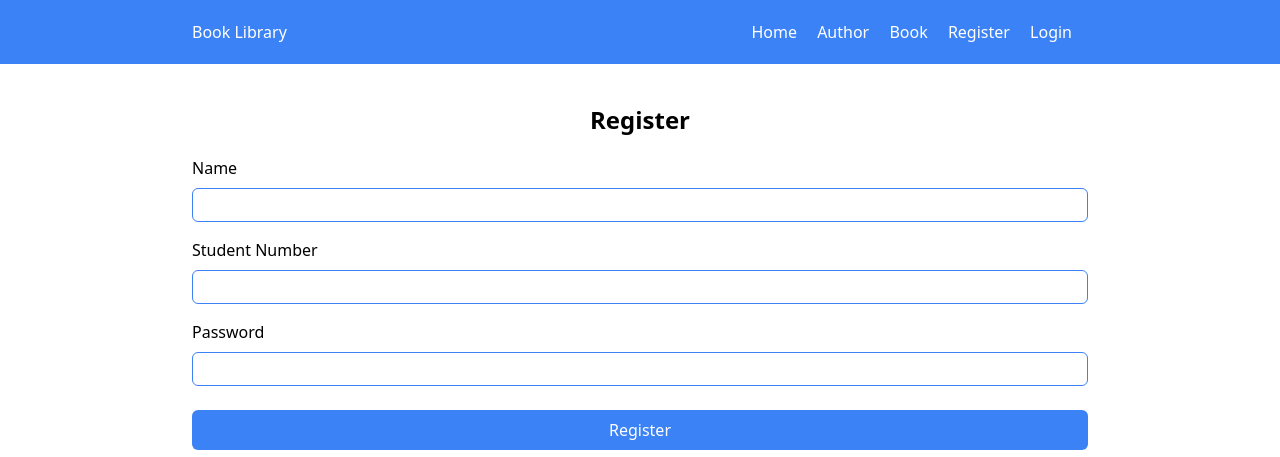
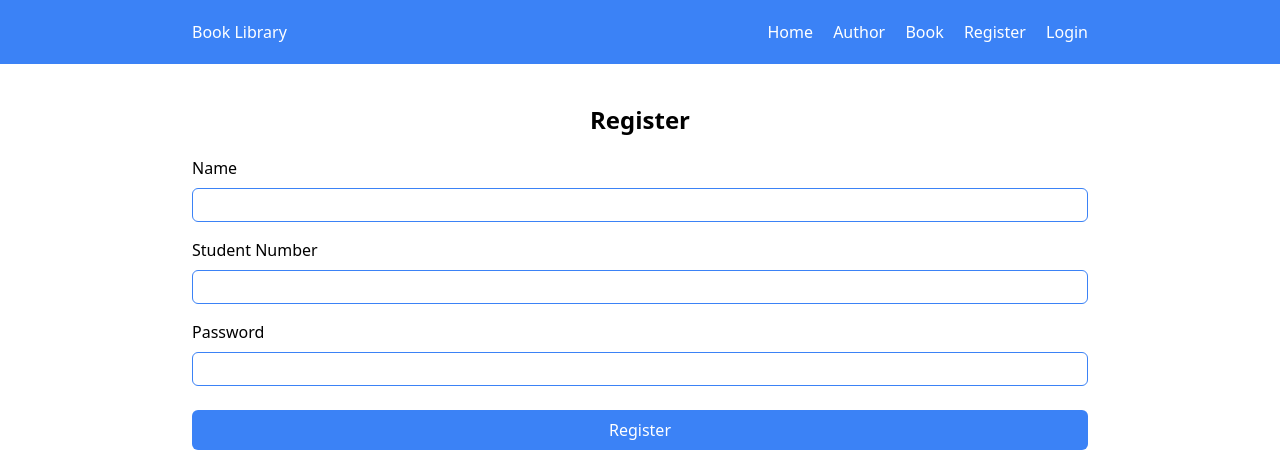
Before and after one commit to hammer-code/hc-106-booklib, a Flask app: page /auth/register in a window 1280 px wide. Shown: the top 457 px of the page. Run offline with Flask 2, Linux system fonts and the light colour scheme; parts of the project's set-up code (start-up, migrations or seed data) failed here and were passed over.

Commit message:
change margin right to left

```diff
--- a/booklib/templates/base.html
+++ b/booklib/templates/base.html
@@ -22,27 +22,27 @@
                 </div>
                 <nav class="nav">
                     <ul>
-                        <li class="inline-block mr-4">
+                        <li class="inline-block">
                             <a href="{{ url_for('main.index') }}">Home</a>
                         </li>
                         {% if g.user and g.user.role == "student" %}
-                        <li class="inline-block mr-4">
+                        <li class="inline-block ml-4">
                             <a href="{{ url_for('main.my_library') }}">My Library</a>
                         </li>
                         {% endif %}
                         {% if g.user and g.user.role == "admin" %}
-                        <li class="inline-block mr-4">
+                        <li class="inline-block ml-4">
                             <a href="{{ url_for('borroweds.index') }}">Borrowed</a>
                         </li>
                         {% endif %}
-                        <li class="inline-block mr-4">
+                        <li class="inline-block ml-4">
                             <a href="{{ url_for('authors.index') }}">Author</a>
                         </li>
-                        <li class="inline-block mr-4">
+                        <li class="inline-block ml-4">
                             <a href="{{ url_for('books.index') }}">Book</a>
                         </li>
                         {% if g.user %}
-                        <li class="inline-block">
+                        <li class="inline-block ml-4">
                             <form id="logout" action="{{ url_for('auth.logout') }}" method="post">
                                 <a href="#" onclick="document.getElementById('logout').submit();">
                                     Logout
@@ -50,10 +50,10 @@
                             </form>
                         </li>
                         {% else %}
-                        <li class="inline-block mr-4">
+                        <li class="inline-block ml-4">
                             <a href="{{ url_for('auth.register') }}">Register</a>
                         </li>
-                        <li class="inline-block mr-4">
+                        <li class="inline-block ml-4">
                             <a href="{{ url_for('auth.login') }}">Login</a>
                         </li>
                         {% endif %}
```
